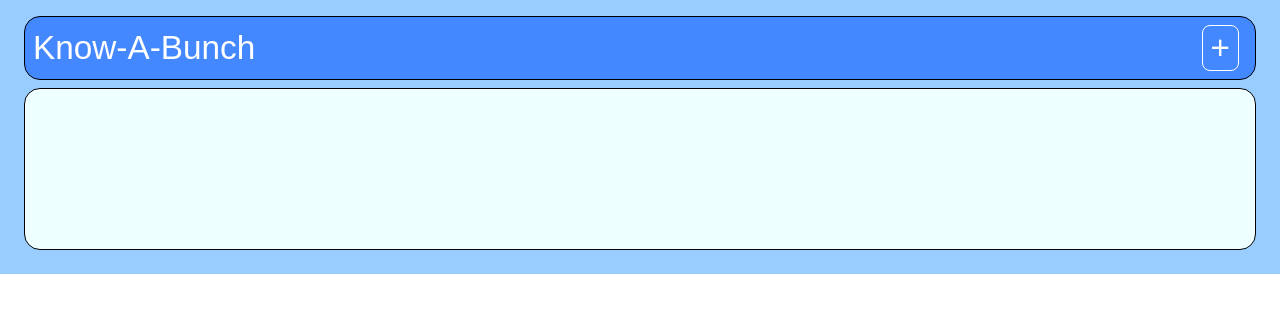
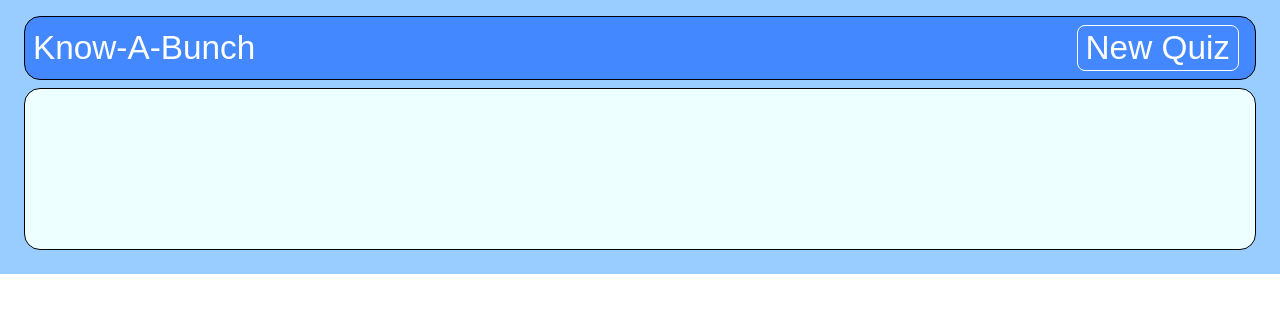
Before and after one commit to callaghb0612/project2, a React (Create React App) app: page / in a window 1280 px wide. Shown: the top 312 px of the page. Built offline with nearby package versions, Linux system fonts and the light colour scheme.

Commit message:
some changes, little progress may ditch everything and start over tbh

```diff
--- a/package.json
+++ b/package.json
@@ -8,7 +8,9 @@
     "@testing-library/user-event": "^7.2.1",
     "react": "^16.13.1",
     "react-dom": "^16.13.1",
-    "react-scripts": "3.4.1"
+    "react-redux": "^7.2.0",
+    "react-scripts": "3.4.1",
+    "redux": "^4.0.5"
   },
   "scripts": {
     "start": "react-scripts start",
--- a/src/App.css
+++ b/src/App.css
@@ -39,3 +39,31 @@
   border: .1rem solid black;
   border-radius: 1rem;
 }
+
+#title-quiz{
+  background-color: #99ccff;
+  border: .1rem solid black;
+  border-radius: 1rem;
+  width: 100%;
+  padding: 1rem 0;
+  text-align: center;
+  font-size: 20pt;
+  color: black;
+}
+
+#add-question-button{
+  background-color: #4488ff;
+  border: .1rem solid black;
+  padding: .4rem 1rem;
+  border-radius: .5rem;
+  text-align: center;
+  margin-top: 1rem;
+  width: 1rem;
+  margin-left: 60rem;
+}
+
+#add-question-button:hover{
+  background-color: #224488;
+  color: white;
+  border: .1rem solid #aaaaaa;
+}
--- a/src/App.js
+++ b/src/App.js
@@ -1,18 +1,32 @@
 import React, {usestate} from 'react';
 import './App.css';
-import { QuizBuilder } from './QuizBuilder';
+import {useSelector, useDispatch} from 'react-redux';
+import {StartBuilding} from './actions';
 
-function loadBuilder(){
-  this.usestate
-}
+
 
 function App() {
+  const buildingQuiz = useSelector(state => state.buildingQuiz);
+  const dispatch = useDispatch();
+
+  const newQuiz = () => {
+    document.getElementById("quizBuilder").toggleAttribute('hidden');
+    document.getElementById("quiz-list").toggleAttribute('hidden');
+    dispatch(StartBuilding());
+  }
+
+  const quizQuestions = useSelector(state => state.questions)
+
   return (
     <div id="root">
-      <div id="header"><span id="title">Know-A-Bunch</span><span id="add-button" onClick={() => loadBuilder()}>+</span></div>
+      <div id="header"><span id="title">Know-A-Bunch</span><span id="add-button" onClick={newQuiz}>New Quiz</span></div>
       <div id="content">
-        <div id="content-builder" hidden>
-        {QuizBuilder()}
+        <div id="quizBuilder" hidden>
+          <div id="title-quiz">Quiz name: <input id="title-input" type="text"/></div>
+          <div id="add-question-button">+</div>
+        </div>
+        <div id='quiz-list'>
+
         </div>
       </div>
     </div>
--- a/src/QuizBuilder.css
+++ /dev/null
@@ -1,10 +0,0 @@
-#title-quiz{
-    background-color: #99ccff;
-    border: .1rem solid black;
-    border-radius: 1rem;
-    width: 100%;
-    padding: 1rem 0;
-    text-align: center;
-    font-size: 20pt;
-    color: black;
-}
--- a/src/QuizBuilder.js
+++ /dev/null
@@ -1,11 +0,0 @@
-import React from 'react';
-import './QuizBuilder.css';
-
-export function QuizBuilder(){
-    console.log('quiz-builder called');
-    return (
-        <div id="quiz-builder">
-            <div id="title-quiz">Quiz name: <input id="title-input" type="text"/></div>
-        </div>
-    );
-}
--- /dev/null
+++ b/src/actions.js
@@ -0,0 +1,25 @@
+import React from 'react';
+
+export const Action = Object.freeze(
+    {
+        StartBuilding: 'StartBuilding',
+        AddQuestion: 'AddQuestion',
+    }
+);
+
+
+
+//starts building a quiz (with the title)
+export function StartBuilding(){
+    return {
+        type: Action.StartBuilding,
+    }
+}
+
+//add questions to the quiz
+export function AddQuestion(question){
+    return {
+        type: Action.AddQuestion,
+        payload: question,
+    }
+}
--- a/src/index.js
+++ b/src/index.js
@@ -2,10 +2,13 @@ import React from 'react';
 import ReactDOM from 'react-dom';
 import './index.css';
 import App from './App';
+import {Provider} from 'react-redux';
+import store from './store';
 
 ReactDOM.render(
   <React.StrictMode>
-    <App />
+    <Provider store={store}><App /></Provider>
+
   </React.StrictMode>,
   document.getElementById('root')
 );
--- /dev/null
+++ b/src/reducer.js
@@ -0,0 +1,25 @@
+const initialState = {
+    buildingQuiz: false,
+    questions: [],
+};
+
+function reducer(state = initialState, action){
+    switch(action.type){
+        case action.StartBuilding:
+            return {
+                ...state,
+                buildingQuiz: true,
+            };
+        case action.AddQuestion:
+            return {
+                ...state,
+                title: action.title,
+                questions: [action.payload, ...state.questions]
+            }
+        default:
+            return state;
+    }
+    return state;
+}
+
+export default reducer;
--- /dev/null
+++ b/src/store.js
@@ -0,0 +1,5 @@
+import {createStore} from 'redux';
+import reducer from './reducer';
+
+const store = createStore(reducer);
+export default store;
```
Also changed, not shown: src/questionEditor.js (added, +13 -0 lines), 1 other file (tests, documents, lock files or other folders).
